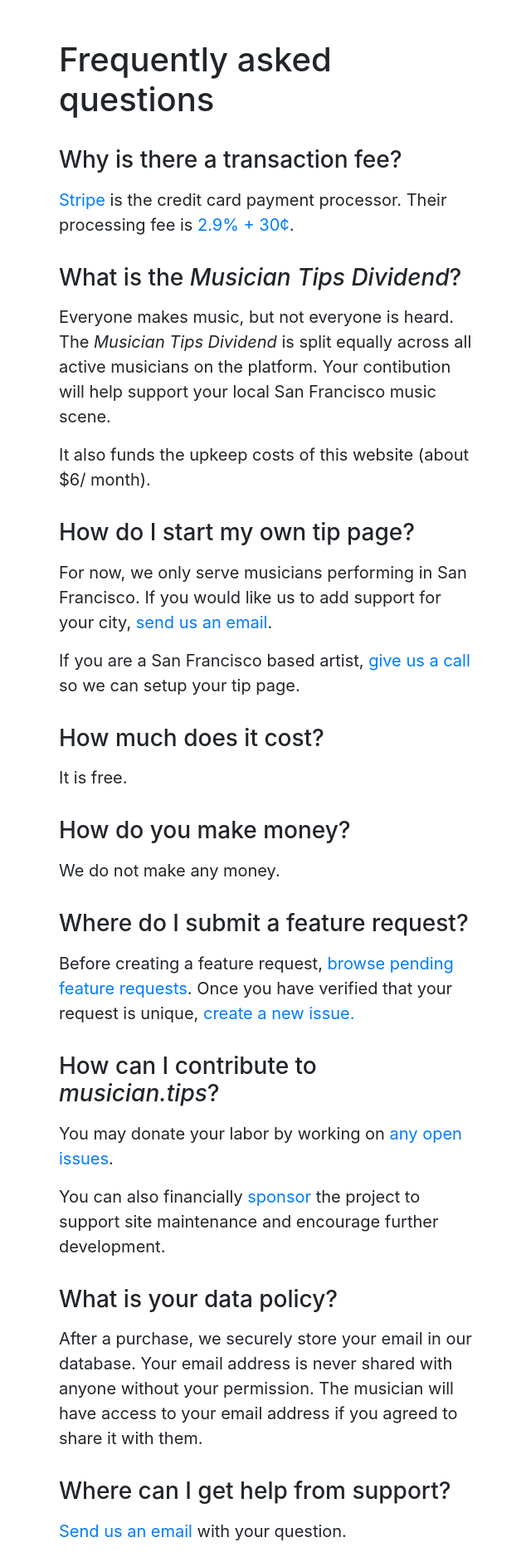
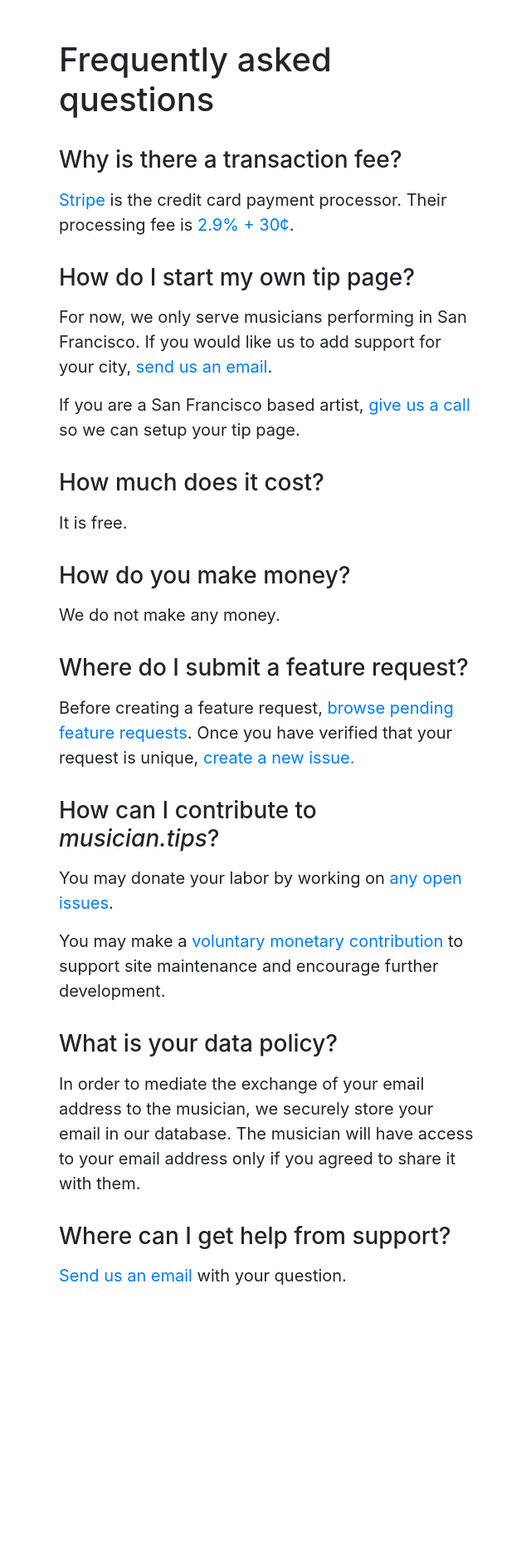
Before and after one commit to 0x213F/musician-tips, a Django app: page /faq/ in a window 1280 px wide. Shown: the whole page at 83% size, without its empty margins (319-959 px from the left). After the commit the page ends 1548 px from the top, so only its background shows below. Run offline with Django 3.2, Linux system fonts and the light colour scheme; some libraries are stand-ins or nearby versions.

Commit message:
Update FAQ, remove unused imports

```diff
--- a/tip_jar/payments/models.py
+++ b/tip_jar/payments/models.py
@@ -2,9 +2,6 @@ import pgtrigger
 import uuid
 
 from django.db import models
-
-import pghistory
-import pgtrigger
 
 
 @pgtrigger.register(
--- a/tip_jar/templates/pages/faq.html
+++ b/tip_jar/templates/pages/faq.html
@@ -32,10 +32,6 @@
     <h3 id="transaction-fee">Why is there a transaction fee?</h3>
     <p><a href="https://stripe.com">Stripe</a> is the credit card payment processor. Their processing fee is <a href="https://stripe.com/pricing">2.9% + 30¢</a>.</p>
 
-    <h3 id="dividend">What is the <i>Musician Tips Dividend</i>?</h3>
-    <p>Everyone makes music, but not everyone is heard. The <i>Musician Tips Dividend</i> is split equally across all active musicians on the platform. Your contibution will help support your local San Francisco music scene.</p>
-    <p>It also funds the upkeep costs of this website (about $6/ month).</p>
-
     <h3 id="sign-up">How do I start my own tip page?</h3>
     <p>For now, we only serve musicians performing in San Francisco. If you would like us to add support for your city, <a href="mailto: josh@schultheiss.io">send us an email</a>.</p>
     <p>If you are a San Francisco based artist, <a href="tel:6507729358">give us a call</a> so we can setup your tip page.</p>
@@ -51,10 +47,10 @@
 
     <h3 id="contribute">How can I contribute to <i>musician.tips</i>?</h3>
     <p>You may donate your labor by working on <a href="https://github.com/0x213F/musician-tips/issues/">any open issues</a>.</p>
-    <p>You can also financially <a href="https://github.com/0x213F/musician-tips">sponsor</a> the project to support site maintenance and encourage further development.</p>
+    <p>You may make a <a href="https://github.com/sponsors/0x213F">voluntary monetary contribution</a> to support site maintenance and encourage further development.</p>
 
     <h3 id="data-policy">What is your data policy?</h3>
-    <p>After a purchase, we securely store your email in our database. Your email address is never shared with anyone without your permission. The musician will have access to your email address if you agreed to share it with them.</p>
+    <p>In order to mediate the exchange of your email address to the musician, we securely store your email in our database. The musician will have access to your email address only if you agreed to share it with them.</p>
 
     <h3 id="support">Where can I get help from support?</h3>
     <p><a href = "mailto: josh@schultheiss.io">Send us an email</a> with your question.</p>
```
